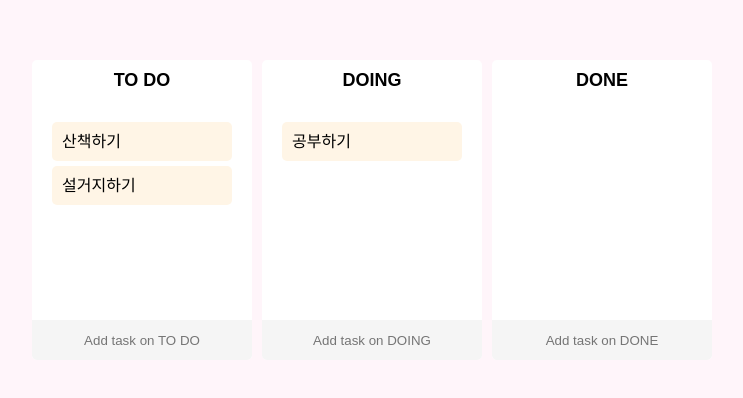
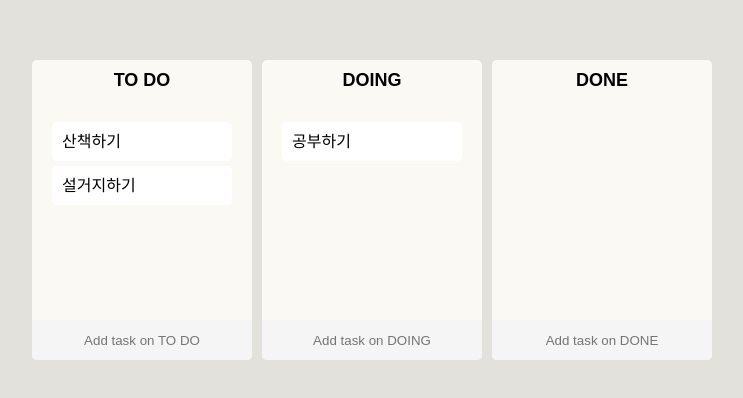
Before and after one commit to yoohaaeun/Yoorello, a React (Create React App) app: page / in a window 1280 px wide. Shown: the part 190-588 px from the top of the page, without its empty margins (268-1011 px from the left). Built offline with nearby package versions, Linux system fonts and the light colour scheme.

Commit message:
css 수정

```diff
--- a/src/index.tsx
+++ b/src/index.tsx
@@ -64,6 +64,7 @@ body {
   background-color:${(props) => props.theme.bgColor};
   color:black;
   line-height: 1.2;
+  background-color: #E3E1DB;
 }
 a {
   text-decoration:none;
--- a/src/styled.d.ts
+++ b/src/styled.d.ts
@@ -5,5 +5,7 @@ declare module 'styled-components' {
     bgColor: string;
     boardColor: string;
     cardColor: string;
+    borderColor: string;
+    focusColor: string;
   }
 }
--- a/src/theme.ts
+++ b/src/theme.ts
@@ -2,6 +2,8 @@ import { DefaultTheme } from 'styled-components';
 
 export const lightTheme: DefaultTheme = {
   bgColor: '#FFF5FA',
-  boardColor: '#ffffff',
-  cardColor: '#FFF5E6',
+  boardColor: '#FAF9F4',
+  cardColor: '#ffffff',
+  borderColor: '#E5E5E0',
+  focusColor: '#9ECA7E',
 };
```
